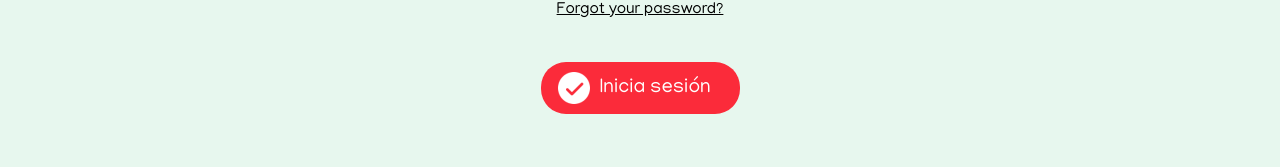
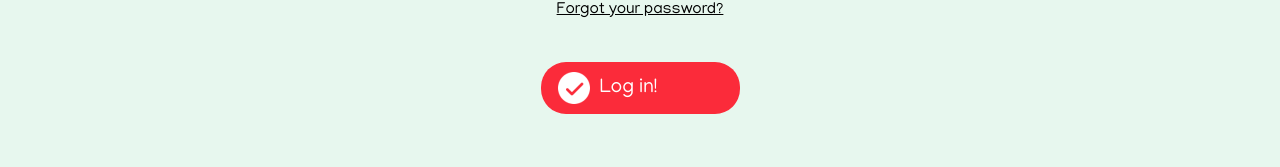
Before and after one commit to usechedaniel88/front-recette-social-las-abuelas, a React (Create React App) app: page /login in a window 1280 px wide. Shown: the part 406-573 px from the top of the page. Built offline with nearby package versions, Linux system fonts and the light colour scheme.

Commit message:
login 95%

```diff
--- a/src/pages/LoginPage/LoginPage.tsx
+++ b/src/pages/LoginPage/LoginPage.tsx
@@ -13,7 +13,7 @@ const LoginPage = (props: Props) => {
       <LoginInput type="text" name="username" placeholder="Username"/>
       <LoginInput type="password" name="password" placeholder="Password"/>
       <LinkForgot to={""}>Forgot your password? </LinkForgot>
-      <OkButton title={'Inicia sesión'}/>
+      <OkButton title={'Log in!'}/>
     </FormContainer>
     <p>Not a member yet?<LinkRegister to={'/register'}> Register now!</LinkRegister></p>
      </Container>
```
